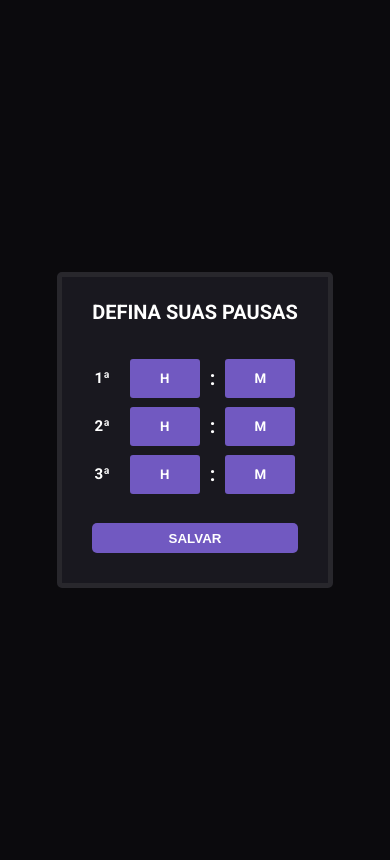
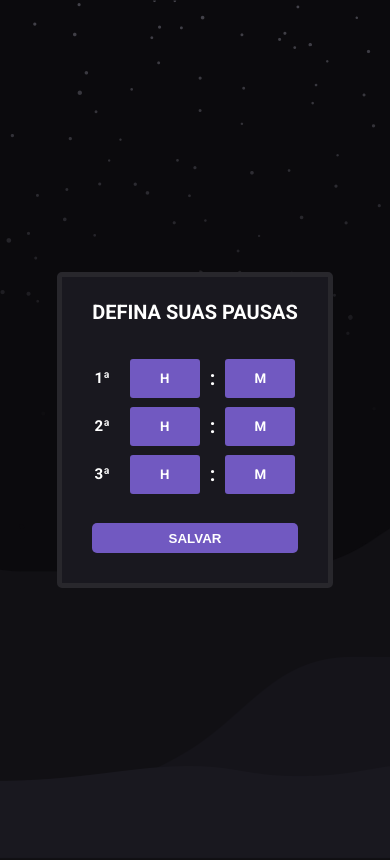
Before and after one commit to Sup3r-Us3r/setbreaks, a plain HTML site: page index.html in a window 390 px wide. Drawn offline with Linux system fonts and the light colour scheme.

Commit message:
fix: url images

```diff
--- a/css/styles.css
+++ b/css/styles.css
@@ -3,12 +3,12 @@
 
 body {
   font-family: 'Roboto';
-  background: url('assets/montain.png') fixed bottom repeat-x, url('assets/stars.png') repeat-x, rgb(11, 10, 13);
+  background: url('https://raw.githubusercontent.com/Sup3r-Us3r/setbreaks/master/assets/montain.png') fixed bottom repeat-x, url('https://raw.githubusercontent.com/Sup3r-Us3r/setbreaks/master/assets/stars.png') repeat-x, rgb(11, 10, 13);
 }
 
 @media screen and (max-width: 500px) {
   body {
-    background: url('assets/montain.png') center bottom repeat-x, url('assets/stars.png') repeat-x, rgb(11, 10, 13);
+    background: url('https://raw.githubusercontent.com/Sup3r-Us3r/setbreaks/master/assets/montain.png') center bottom repeat-x, url('https://raw.githubusercontent.com/Sup3r-Us3r/setbreaks/master/assets/stars.png') repeat-x, rgb(11, 10, 13);
   }
 }
 
```
